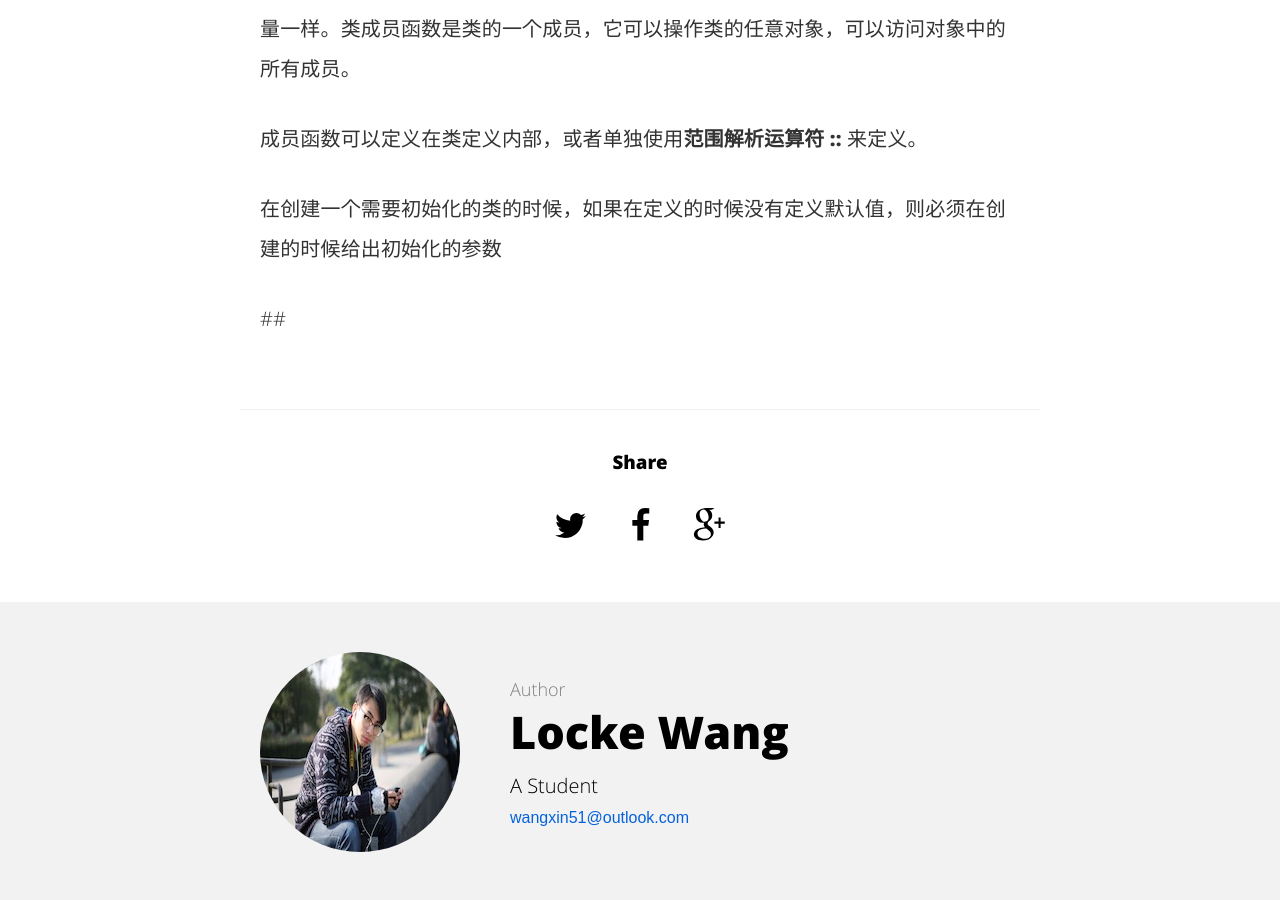
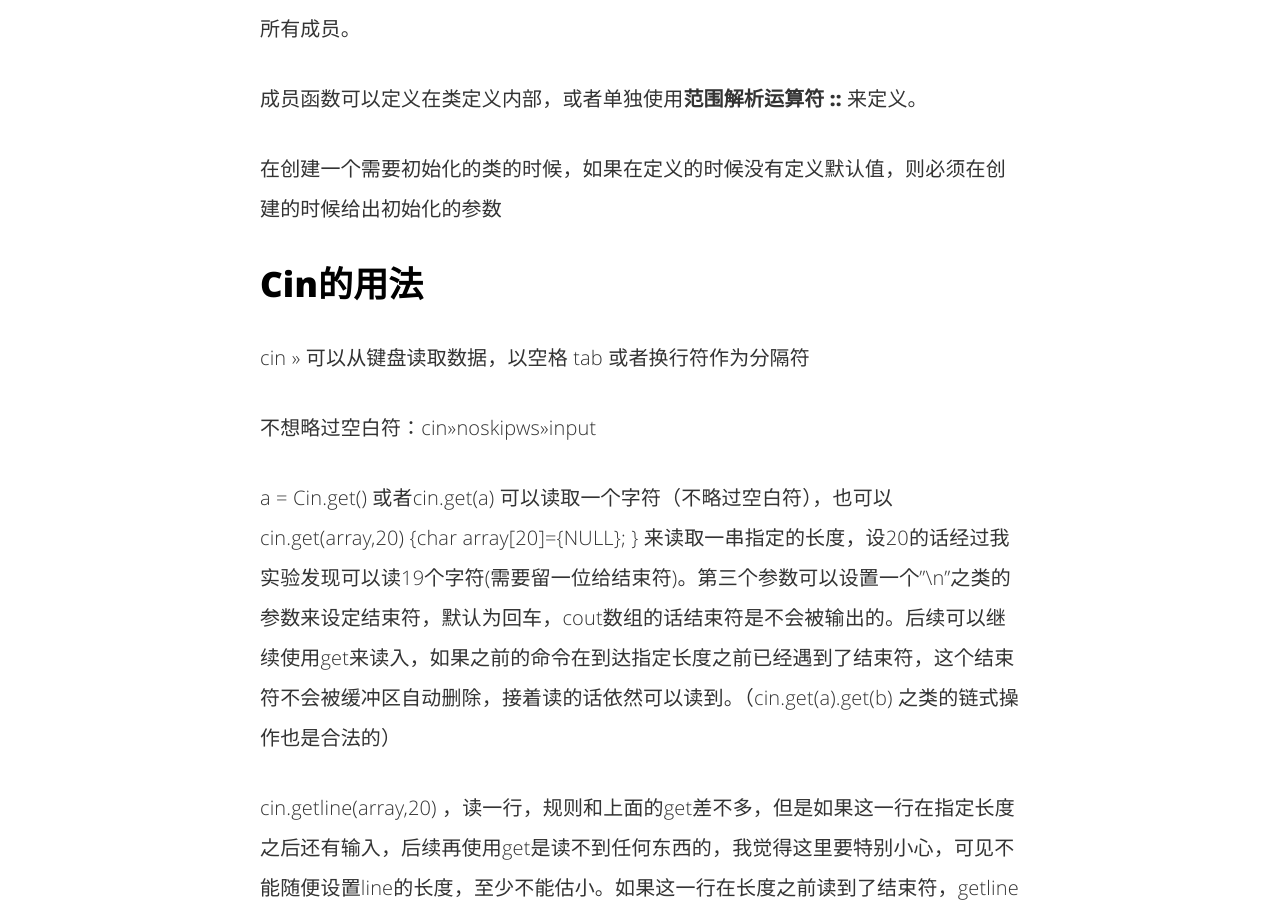
Before and after one commit to clay001/locke.github.io, a Jekyll site: the page built from _posts/2019-10-19-C++ learning.md, in a window 1280 px wide and 900 px high, scrolled down 2077 px. Built offline with Jekyll 4.4.1, drawn with Linux system fonts in a browser that asks for light colours; comment, search, counter and statistics services are not loaded; some of the changed text lies outside the part shown.

```diff
--- a/_posts/2019-10-19-C++ learning.md
+++ b/_posts/2019-10-19-C++ learning.md
@@ -35,4 +35,12 @@ hpp（Header Plus Plus）是将.cpp的实现代码混入.h头文件当中，定
 
 在创建一个需要初始化的类的时候，如果在定义的时候没有定义默认值，则必须在创建的时候给出初始化的参数
 
-##
+## Cin的用法
+
+cin >> 可以从键盘读取数据，以空格 tab 或者换行符作为分隔符
+
+不想略过空白符：cin>>noskipws>>input
+
+a = Cin.get() 或者cin.get(a) 可以读取一个字符（不略过空白符），也可以cin.get(array,20) {char array[20]={NULL}; } 来读取一串指定的长度，设20的话经过我实验发现可以读19个字符(需要留一位给结束符)。第三个参数可以设置一个"\n"之类的参数来设定结束符，默认为回车，cout数组的话结束符是不会被输出的。后续可以继续使用get来读入，如果之前的命令在到达指定长度之前已经遇到了结束符，这个结束符不会被缓冲区自动删除，接着读的话依然可以读到。（cin.get(a).get(b) 之类的链式操作也是合法的）
+
+cin.getline(array,20) ，读一行，规则和上面的get差不多，但是如果这一行在指定长度之后还有输入，后续再使用get是读不到任何东西的，我觉得这里要特别小心，可见不能随便设置line的长度，至少不能估小。如果这一行在长度之前读到了结束符，getline会自动删除缓冲区里的结束符。get到的是后一位的东西。
```
Also changed, not shown: other parts of _posts/2019-10-19-C++ learning.md (+1 -1 lines), _posts/2019-11-09-current-Research(3).md (+10 -0 lines).
